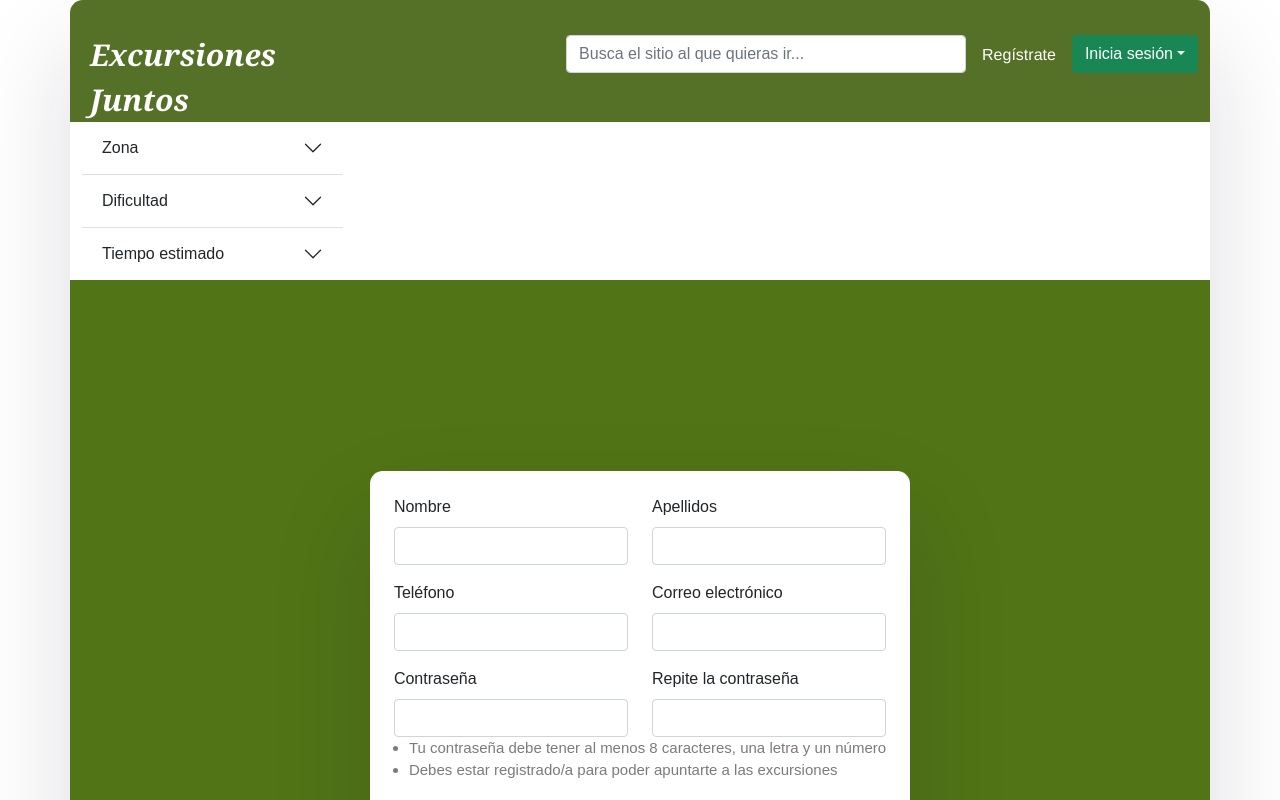
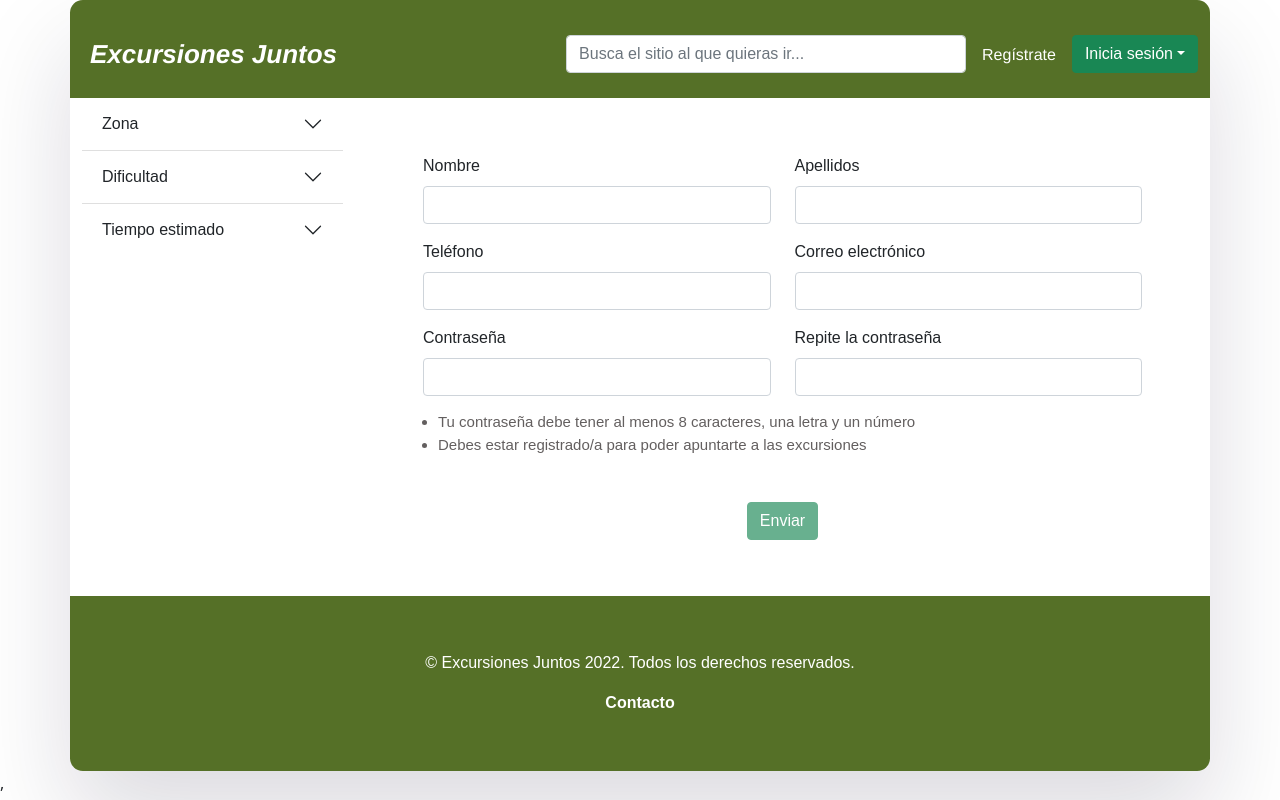
Before and after one commit to irenesj/excursiones, a React (Create React App) app: page /register in a window 1280 px wide. Shown: the top 800 px of the page. Built offline with nearby package versions, Linux system fonts and the light colour scheme; no server answers.

Commit message:
Minor updates

```diff
--- a/src/components/Layout/Layout.js
+++ b/src/components/Layout/Layout.js
@@ -68,6 +68,7 @@ export const Layout = ({ children }) => {
 
   }
 
+  // This useEffect ...
   useEffect(() => {
 
       fetch(url)
@@ -85,6 +86,7 @@ export const Layout = ({ children }) => {
 
   }, [search]);
 
+  // This function ..
   const loadToken = () => {
 
     const localToken = localStorage["token"];
@@ -103,7 +105,6 @@ export const Layout = ({ children }) => {
       })
       .then(function(data){
 
-          console.log(data)
         loginDispatch(login({
 
           userName: data.user.name,
@@ -123,6 +124,7 @@ export const Layout = ({ children }) => {
 
   }
 
+  // This useEffect
   useEffect(() => {
 
     loadToken();
@@ -136,7 +138,7 @@ export const Layout = ({ children }) => {
     <Container className={styles.container}>
       <Row className={styles.nav}>
         <Col className={styles.logo} xs="3">
-             Excursiones Juntos
+          <Link to="/">Excursiones Juntos</Link>
         </Col>
         <Col xs="9">
           <Nav className="justify-content-end">
--- a/src/components/Register.js
+++ b/src/components/Register.js
@@ -1,5 +1,5 @@
 import React, { useState, useEffect } from "react";
-import { Container, Row, Col, Form, Button } from "react-bootstrap";
+import { Row, Col, Form, Button } from "react-bootstrap";
 import { useSelector } from "react-redux";
 import { Navigate } from 'react-router-dom';
 import ValidatedFormGroup from "./ValidatedFormGroup";
@@ -83,10 +83,7 @@ function Register(){
 
     return(
 
-        <div className={styles.body}>
-            <Container className={styles.register}>
-                <Row>
-                    <Col xs="12">
+        <Col>
             <Form className={styles.form}>
                 <Row className="mb-3">
                     <ValidatedFormGroup control="formGridAddress1" name="Nombre" inputToChange={setName} validationFunction={validateName} value={name} message={true}/>
@@ -113,9 +110,6 @@ function Register(){
                     </div>
             </Form>
         </Col>
-                </Row>
-            </Container>
-        </div>
 
     );
 
--- a/src/css/Layout.module.css
+++ b/src/css/Layout.module.css
@@ -21,11 +21,10 @@
 
 .logo{
 
-    font-family: Cambria, Cochin, Georgia, Times, 'Times New Roman', serif;
-    font-size: 30px;
+    font-size: 26px;
     font-weight: bolder;
     font-style: italic;
-    padding-top: 12px;
+    padding-top: 15px;
     padding-left: 20px;
     padding-right: 15px;
 }
--- a/src/css/Register.module.css
+++ b/src/css/Register.module.css
@@ -1,15 +1,6 @@
-.body{
-
-    background-color: #517416;
-
-}
-
 .register{
 
-    display: flex;
-    justify-content: center;
-    align-items: center;
-    height: 100vh;
+
     font-family: Arial, Helvetica, sans-serif;
 
 }
@@ -17,17 +8,16 @@
 .form {
 
     background-color: white;
-    padding: 1.5em;
-    border-radius: 0.8em;
-    box-shadow: rgba(17, 12, 46, 0.15) 0px 48px 100px 0px;
+    padding: 3.5em;
 
 }
 
 .list{
 
+    padding-top: 1em;
     margin-left: 15px;
     font-size: 15px;
-    color: rgb(124, 122, 122);
+    color: rgb(99, 95, 95);
 }
 
 .btn{
```
Lines whose indentation alone changed are shown as unchanged.
